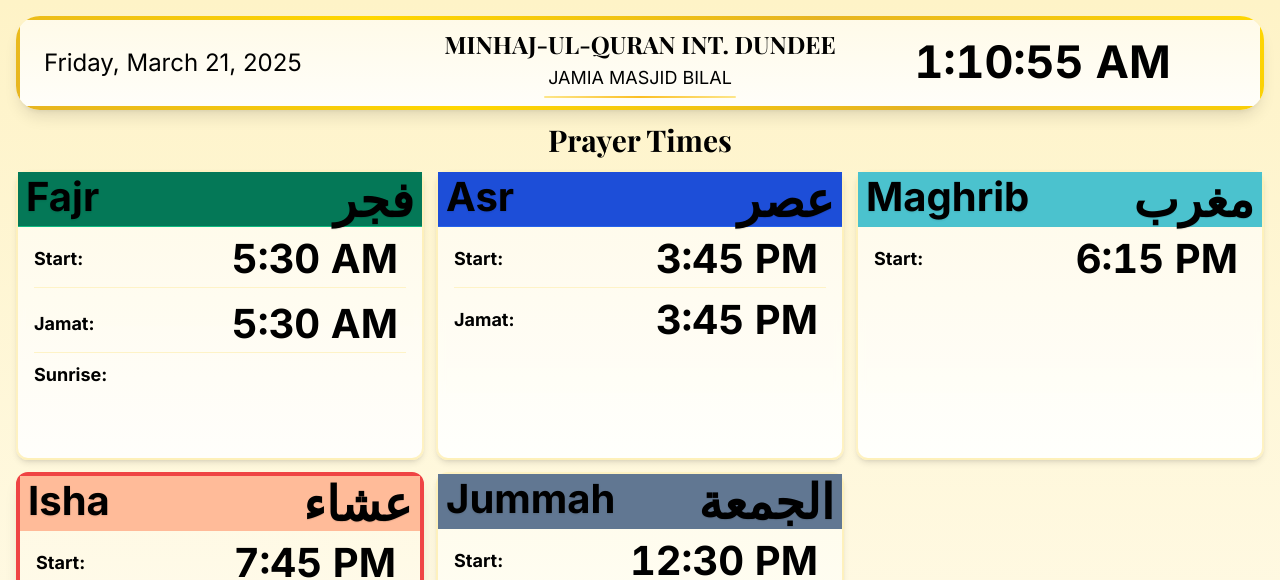
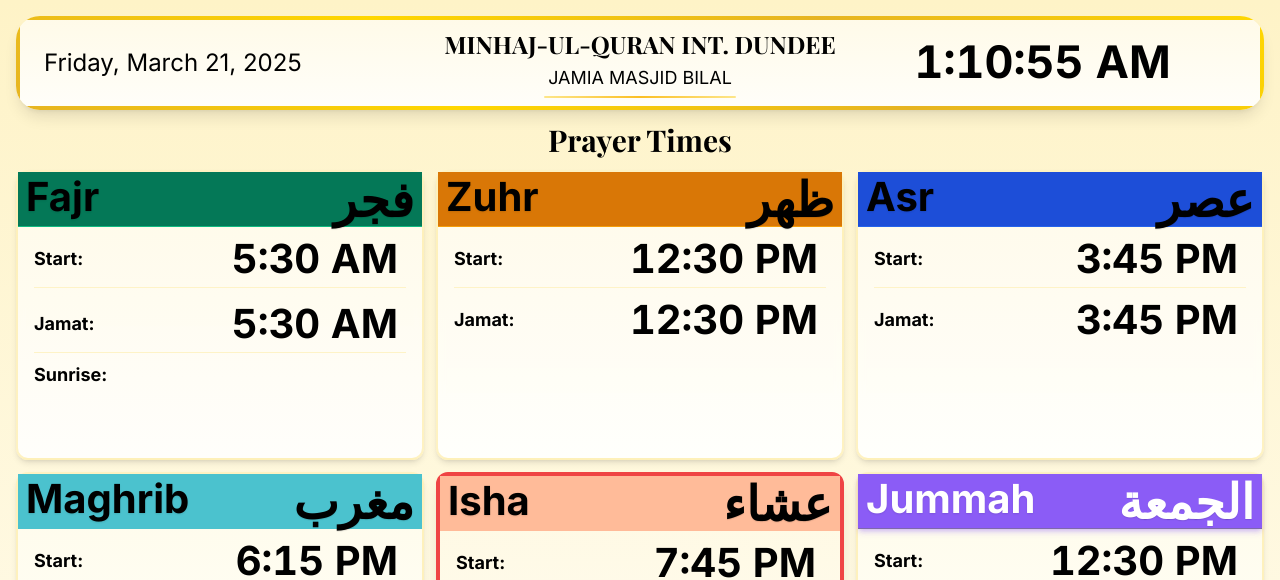
Before and after one commit to Flexitronics786/prayerdisplay, a React (Vite) app: page / in a window 1280 px wide. Shown: the top 580 px of the page. Built offline with nearby package versions, Linux system fonts and the light colour scheme; no server answers; the database is empty.

Commit message:
Fix: Jummah tile highlighting and alert
- Ensure Jummah tile is highlighted and alerts on Fridays.
- Do not hide or alter the Zuhr tile on Fridays.

```diff
--- a/src/components/PrayerTimesTable.tsx
+++ b/src/components/PrayerTimesTable.tsx
@@ -53,7 +53,7 @@ const PrayerTimesTable = ({ prayerTimes, detailedTimes, compactView = false }: P
 
       <div className={`grid grid-cols-2 sm:grid-cols-3 gap-2 sm:gap-3 ${isTV ? 'grid-cols-3 gap-3 tv-prayer-grid' : 'mobile-prayer-grid'}`}>
         <FajrTile prayerTimes={prayerTimes} detailedTimes={detailedTimes} />
-        {!isFriday && <ZuhrTile prayerTimes={prayerTimes} detailedTimes={detailedTimes} />}
+        <ZuhrTile prayerTimes={prayerTimes} detailedTimes={detailedTimes} />
         <AsrTile prayerTimes={prayerTimes} detailedTimes={detailedTimes} />
         <MaghribTile prayerTimes={prayerTimes} detailedTimes={detailedTimes} />
         <IshaTile prayerTimes={prayerTimes} detailedTimes={detailedTimes} />
--- a/src/components/prayer-times/ZuhrTile.tsx
+++ b/src/components/prayer-times/ZuhrTile.tsx
@@ -10,14 +10,20 @@ interface ZuhrTileProps {
 }
 
 export const ZuhrTile: React.FC<ZuhrTileProps> = ({ prayerTimes, detailedTimes }) => {
+  const today = new Date();
+  const isFriday = today.getDay() === 5; // 5 is Friday in JavaScript's getDay()
   const zuhrDetails = getPrayerDetails(prayerTimes, "Zuhr");
+
+  // Ensure Zuhr doesn't have active/next state on Fridays (to prioritize Jummah)
+  const isActive = isFriday ? false : zuhrDetails.isActive;
+  const isNext = isFriday ? false : zuhrDetails.isNext;
 
   return (
     <PrayerTile
       title="Zuhr"
       arabicTitle="ظهر"
-      isActive={zuhrDetails.isActive}
-      isNext={zuhrDetails.isNext}
+      isActive={isActive}
+      isNext={isNext}
       items={[
         {
           label: "Start",
--- a/src/index.css
+++ b/src/index.css
@@ -17,3 +17,15 @@
 h1, h2, h3, h4, h5, h6 {
   color: #000000;
 }
+
+/* Jummah specific styling for Fridays */
+.jummah-header.friday {
+  background-color: #8B5CF6 !important; /* Vivid Purple */
+  border-color: #7E69AB !important;
+  box-shadow: 0 4px 6px -1px rgba(139, 92, 246, 0.3), 0 2px 4px -1px rgba(139, 92, 246, 0.2) !important;
+}
+
+.jummah-header.friday h3,
+.jummah-header.friday div {
+  color: #ffffff !important;
+}
```
